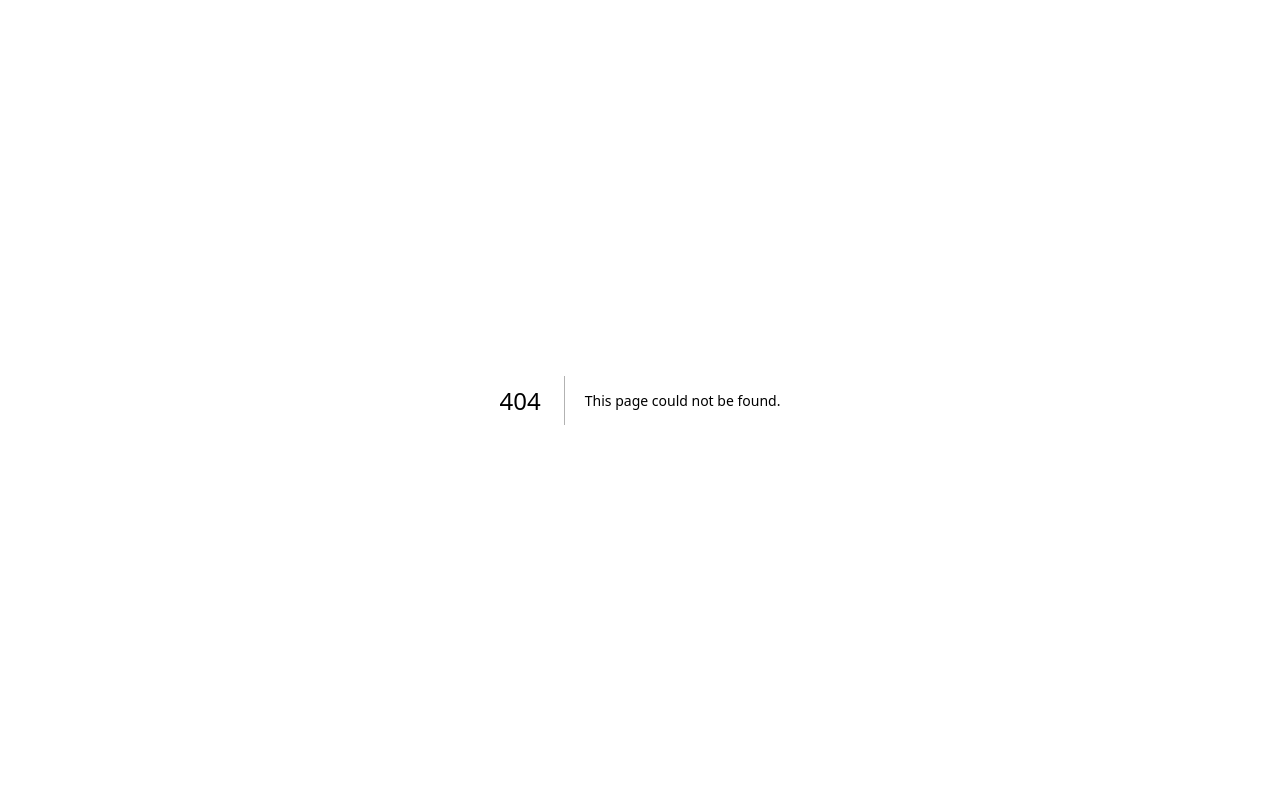
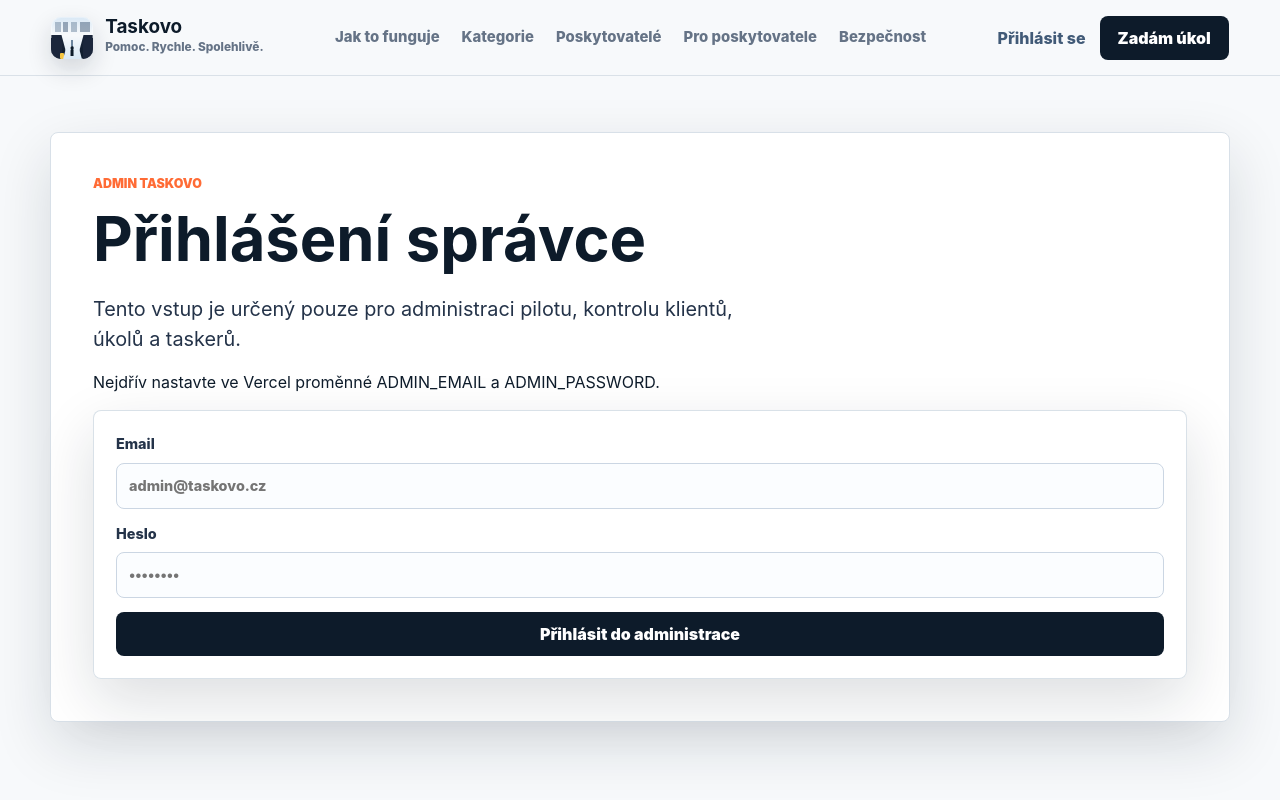
Before and after one commit to kaziodimm/taskovo-app, a Next.js app: page /admin/prihlaseni in a window 1280 px wide. Before the commit this address had no page. Shown: the top 800 px of the page. Built offline with nearby package versions, Linux system fonts and the light colour scheme.

Commit message:
Add admin login page

```diff
--- /dev/null
+++ b/app/admin/prihlaseni/page.tsx
@@ -0,0 +1,30 @@
+import { Header } from "@/components/Header";
+import { Footer } from "@/components/Footer";
+import { adminLogin } from "@/app/actions";
+import { hasAdminConfig } from "@/lib/admin-auth";
+
+export default async function AdminLoginPage({ searchParams }: { searchParams: Promise<{ error?: string }> }) {
+  const params = await searchParams;
+  const error = params.error;
+
+  return (
+    <>
+      <Header />
+      <main className="page-shell auth-shell">
+        <section className="auth-panel auth-panel-narrow">
+          <p className="kicker">Admin Taskovo</p>
+          <h1 className="page-title">Přihlášení správce</h1>
+          <p className="hero-lead">Tento vstup je určený pouze pro administraci pilotu, kontrolu klientů, úkolů a taskerů.</p>
+          {!hasAdminConfig() ? <p className="alert-box">Nejdřív nastavte ve Vercel proměnné ADMIN_EMAIL a ADMIN_PASSWORD.</p> : null}
+          {error === "invalid" ? <p className="alert-box">Nesprávný email nebo heslo.</p> : null}
+          <form className="search-panel" action={adminLogin}>
+            <label>Email<input name="email" type="email" placeholder="admin@taskovo.cz" required /></label>
+            <label>Heslo<input name="password" type="password" placeholder="••••••••" required /></label>
+            <button className="button primary" type="submit">Přihlásit do administrace</button>
+          </form>
+        </section>
+      </main>
+      <Footer />
+    </>
+  );
+}
```
